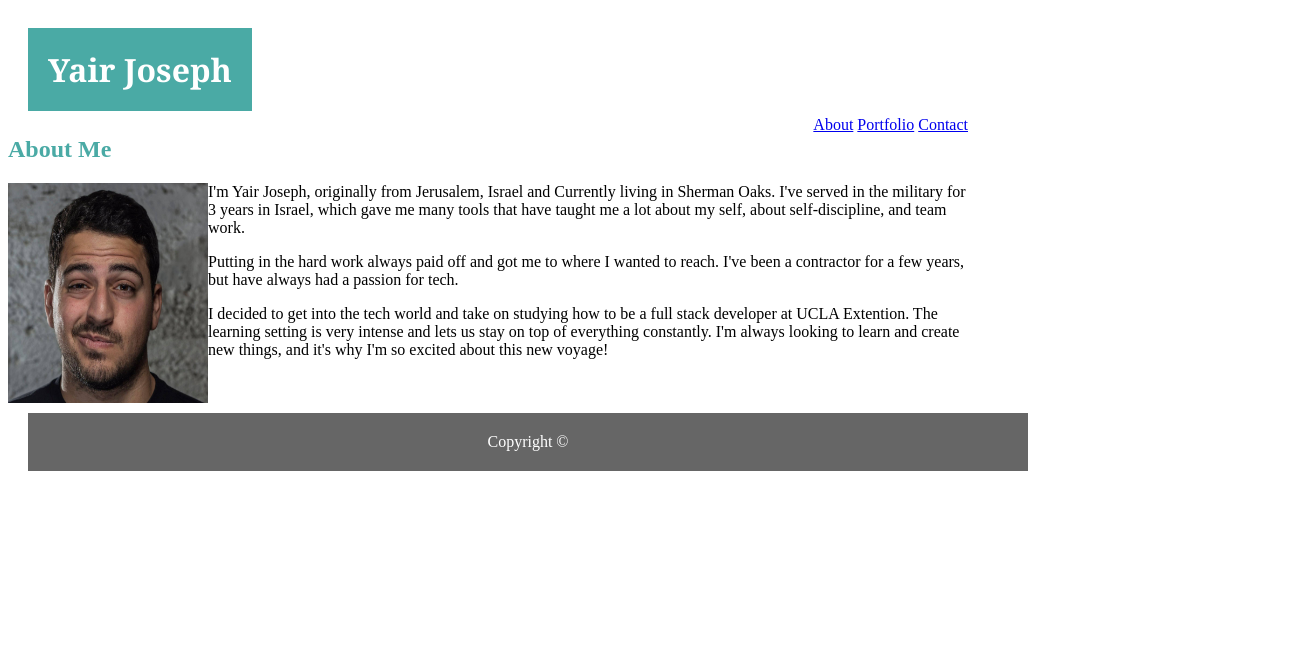
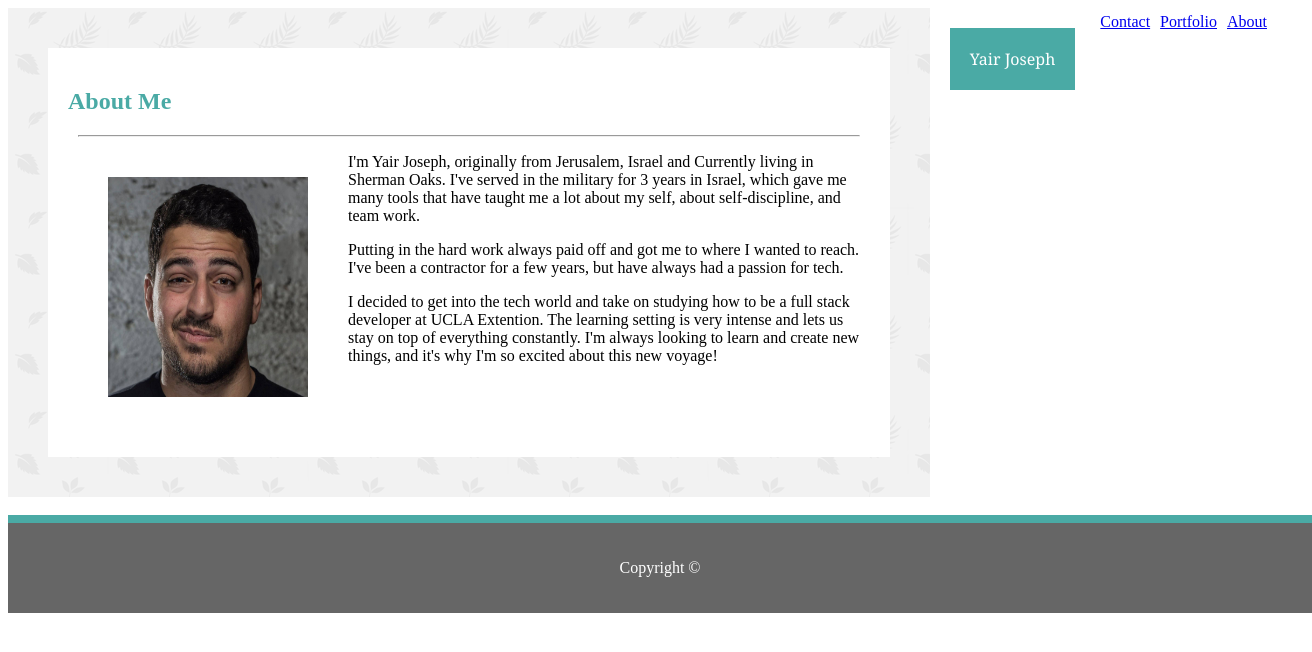
Before and after one commit to yairjoseph/Basic-Portfolio, a plain HTML site: page index.html in a window 1280 px wide. Shown: the whole page, 1312 px wide, since content can reach past the window. Drawn offline with Linux system fonts and the light colour scheme.

Commit message:
overall css fixes

```diff
--- a/assets/css/style.css
+++ b/assets/css/style.css
@@ -1,48 +1,65 @@
 
-h1 {
+header {
+    float: right;
+
+}
+.name {
     float: left;
     background-color:#4aaaa5;
     color:white;
     font-family: Georgia, 'Times New Roman', Times, serif;
     margin:20px;
     padding:20px;
-
-    }
-
-.head {
-    float: right;
-
 }
 
 h2 {
     color:#4aaaa5;
 
 }
-#copyright {
+footer {
     color:white;
     background-color:#666666;
     width: 100%;
-    margin: 20px;
     padding:20px;
     text-align: center;
+    border-top: 8px solid #4aaaa5;
 }
 
-#heads {
+img {
     float: left;
     width: 200px;
     height: 220px;
-}
-
-body
-{
-    height: 960px;
-    width: 960px;
+    padding:20px;
+    margin:20px;
 
 }
 
-html
-{
-    height: 960px;
-    width: 960px;
+.tabs {
+    float: right;
+    padding: 5px;
+}
 
+h5 {
+    background:#4aaaa5;
 }
+
+#wallpaper {
+    overflow: auto;
+    background-image: url("../images/leaves-pattern.png");
+    padding: 40px;
+}
+
+#container {
+ background-color:white;
+ overflow: auto;
+ padding: 20px;
+}
+
+hr {
+    margin: 0 10px;
+}
+
+.portfolio {
+    width: 150px;
+    hight: 100px;
+}
--- a/index.html
+++ b/index.html
@@ -9,25 +9,19 @@
 
 </head>
 <body>
-    <h1>Yair Joseph</h1>
-    <br>
-    <br>
-    <br>
-    <br>
-    <br>
-    <br>
+    <header>
+        <span class="name">Yair Joseph</span>
+        <a class="tabs" href="index.html">About</a>
+        <a class="tabs" href="portfolio.html">Portfolio</a>
+        <a class="tabs" href="contact.html">Contact</a>
+    </header>
 
-    <div class="head">
-        <a href="index.html">About</a>
-        <a href="portfolio.html">Portfolio</a>
-        <a href="contact.html">Contact</a>
-    </div>
+    <div id="wallpaper">
+        <div id="container">
+            <h2>About Me</h2>
+            <hr>
+            <img src="assets/images/headshot.jpg" alt="Oops">
 
-   <h2>About Me</h2>
-
-        <img id="heads" src="assets/images/headshot.jpg" alt="Oops">
-
-    <div>
             <p> I'm Yair Joseph, originally from Jerusalem, Israel and Currently living in Sherman Oaks. I've served in the military for 3 years in Israel, which gave me many tools that have taught me a lot about my self, about self-discipline, and team work.
             </p>
             <p>
@@ -36,8 +30,12 @@
             <p> I decided to get into the tech world and take on studying how to be a full stack developer at UCLA Extention. The learning setting is very intense and lets us stay on top of everything constantly. I'm always looking to learn and create new things, and it's why I'm so excited about this new voyage!
             </p>
         </div>
+    </div>
 <br>
-<p id="copyright">Copyright &#169;</p>
+
+<footer>
+<p>Copyright &#169;</p>
+</footer>
 
 </body>
 </html>
```
Also changed, not shown: contact.html (+9 -8 lines), portfolio.html (+10 -9 lines), assets/images/leaves-pattern.png (added), 2 other files. Lines whose indentation alone changed are shown as unchanged.
